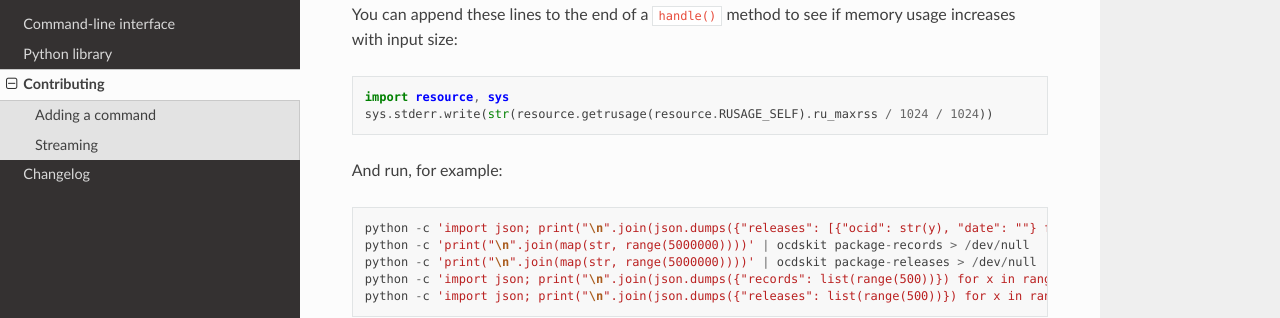
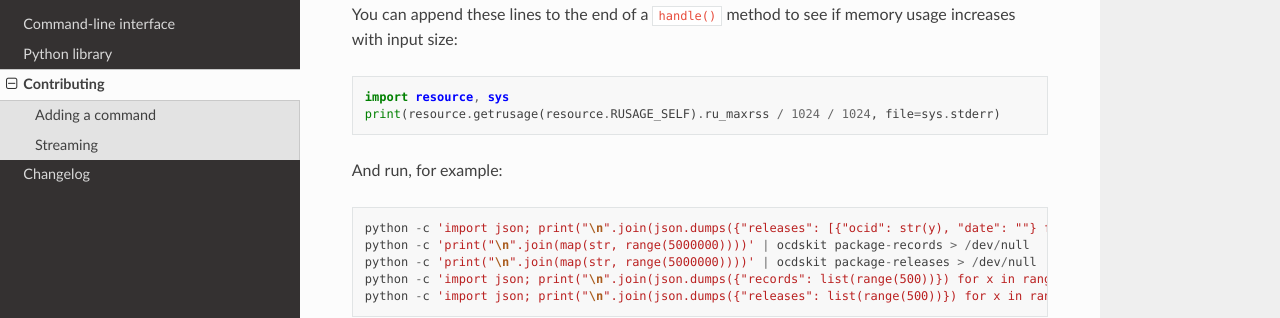
Before and after one commit to open-contracting/ocdskit, a Sphinx documentation site: the page built from docs/contributing.rst, in a window 1280 px wide and 900 px high, scrolled down 925 px. Shown: the part 153-471 px from the top of the window. Built offline with Sphinx 7.4.7 and the Read the Docs theme 2.0.0, drawn with Linux system fonts in a browser that asks for light colours; pages that are not in the unit, such as notebooks, are missing from menus.

Commit message:
use print(*, file=sys.stderr) instead of sys.stderr.write() in order to flush

```diff
--- a/docs/contributing.rst
+++ b/docs/contributing.rst
@@ -40,7 +40,7 @@ You can append these lines to the end of a ``handle()`` method to see if memory
 .. code:: python
 
    import resource, sys
-   sys.stderr.write(str(resource.getrusage(resource.RUSAGE_SELF).ru_maxrss / 1024 / 1024))
+   print(resource.getrusage(resource.RUSAGE_SELF).ru_maxrss / 1024 / 1024, file=sys.stderr)
 
 And run, for example::
 
```
